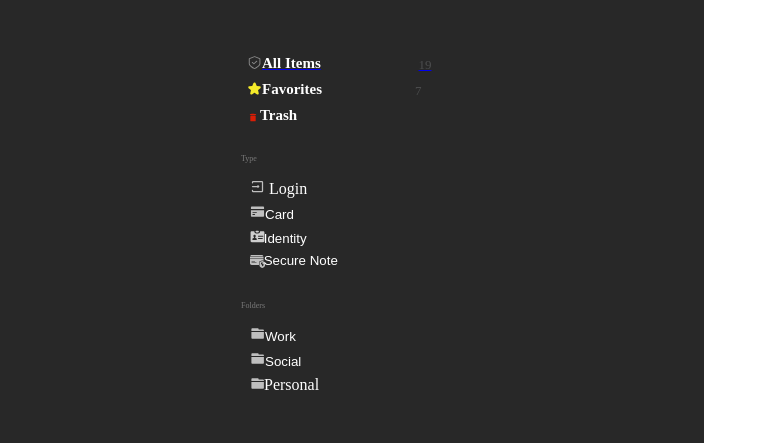
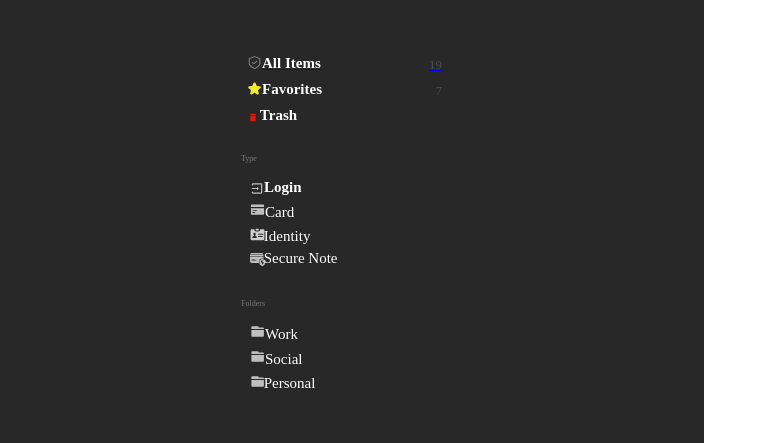
Before and after one commit to logicwang/dirbbble, a Vue app: page /#/ in a window 1280 px wide. Shown: the top 443 px of the page, without its empty margins (0-767 px from the left). Built offline with nearby package versions, Linux system fonts and the light colour scheme.

Commit message:
删除所有button

```diff
--- a/src/View/RegisterApp.vue
+++ b/src/View/RegisterApp.vue
@@ -20,7 +20,7 @@
               <h1 class="items fontsize">All Items</h1>
               <span class="number">19</span>
             </router-link>
-            <router-link to="/HelloWorld" class="items">
+            <router-link to="/Favorites" class="items">
               <li class="space">
                 <div class="icon-items">
                   <svg t="1658923382051" class="icon" viewBox="0 0 1024 1024" version="1.1"
@@ -55,19 +55,18 @@
             <div class="neirong">
               <div class="center-third">
                 <li class="name">
-                  <router-link to="/RegisterApp" class="items">
-                    <svg t="1659010871342" class="icon" viewBox="0 0 1024 1024" version="1.1"
+                  <router-link to="/RegisterApp" class="items flexstart">
+                    <svg t="1659010871342" class="icon-login" viewBox="0 0 1024 1024" version="1.1"
                       xmlns="http://www.w3.org/2000/svg" p-id="1978" width="15" height="15">
                       <path
                         d="M512 469.333v-40.746a23.467 23.467 0 0 1 6.699-16.427 22.656 22.656 0 0 1 32.426 0l82.176 83.413c8.96 9.046 8.96 23.808 0 32.854l-82.176 83.413a22.741 22.741 0 0 1-16.213 6.827A23.083 23.083 0 0 1 512 595.413v-40.746H170.667a42.667 42.667 0 0 1 0-85.334H512zM128 256v-42.667A85.333 85.333 0 0 1 213.333 128h597.334A85.333 85.333 0 0 1 896 213.333v597.334A85.333 85.333 0 0 1 810.667 896H213.333A85.333 85.333 0 0 1 128 810.667V768a42.667 42.667 0 0 1 85.333 0v42.667h597.334V213.333H213.333V256A42.667 42.667 0 1 1 128 256z"
                         p-id="1979" fill="#bfbfbf"></path>
                     </svg>
-                    Login
+                    <h1 class="items">Login</h1>
                   </router-link>
 
                 </li>
                 <li class="name">
-                  <button>
                   <svg t="1659010913722" class="icon" viewBox="0 0 1024 1024" version="1.1"
                     xmlns="http://www.w3.org/2000/svg" p-id="2980" width="15" height="15">
                     <path
@@ -75,10 +74,8 @@
                       p-id="2981" fill="#bfbfbf"></path>
                   </svg>
                   <router-link to="/Card" class="items">Card</router-link>
-                  </button>
                 </li>
                 <li class="name">
-                  <button>
                   <svg t="1659010944159" class="icon" viewBox="0 0 1024 1024" version="1.1"
                     xmlns="http://www.w3.org/2000/svg" p-id="3836" width="15" height="15">
                     <path
@@ -88,10 +85,8 @@
                   <router-link to="/RegisterApp" class="items right">
                     Identity
                   </router-link>
-                  </button>
                 </li>
                 <li class="name">
-                  <button>
                   <svg t="1659010990378" class="icon" viewBox="0 0 1024 1024" version="1.1"
                     xmlns="http://www.w3.org/2000/svg" p-id="5048" width="15" height="15">
                     <path
@@ -104,7 +99,6 @@
                   <router-link to="/RegisterApp" class="items Note">
                     Secure Note
                   </router-link>
-                  </button>
                 </li>
               </div>
             </div>
@@ -115,7 +109,6 @@
           <div class="neirong">
             <div class="center-third">
               <li class="name">
-                <button>
                 <svg t="1659012537214" class="icon" viewBox="0 0 1024 1024" version="1.1"
                   xmlns="http://www.w3.org/2000/svg" p-id="6902" width="15" height="15">
                   <path
@@ -123,10 +116,8 @@
                     fill="#bfbfbf" p-id="6903"></path>
                 </svg>
                 <router-link to="/RegisterApp" class="items">Work</router-link>
-                </button>
               </li>
               <li class="name">
-                <button>
                 <svg t="1659012537214" class="icon" viewBox="0 0 1024 1024" version="1.1"
                   xmlns="http://www.w3.org/2000/svg" p-id="6902" width="15" height="15">
                   <path
@@ -134,7 +125,6 @@
                     fill="#bfbfbf" p-id="6903"></path>
                 </svg>
                 <router-link to="/RegisterApp" class="items">Social</router-link>
-                </button>
               </li>
               <li class="name">
                 <svg t="1659012537214" class="icon" viewBox="0 0 1024 1024" version="1.1"
@@ -205,6 +195,16 @@ export default {
   .padding {
     padding: 55px 0 0 0;
 
+    .flexstart {
+      display: flex;
+      justify-content: flex-start;
+    }
+
+    .icon-login {
+      position: relative;
+      top: 2px;
+    }
+
     .Note {
       position: relative;
       bottom: 4px;
@@ -234,12 +234,6 @@ export default {
       padding-right: 87px;
     }
 
-    .flex button {
-      margin: 0;
-      padding: 0;
-      background: #282828;
-      border: none;
-    }
 
     .flex-type {
       padding-top: 30px;
@@ -270,7 +264,9 @@ export default {
 
     .items {
       color: #fff;
-      width: 95%;
+      width: 100%;
+      margin: 0;
+      font-size: 15px;
       border-radius: 5px;
       text-decoration: none;
     }
@@ -307,7 +303,7 @@ export default {
 
     .space {
       display: flex;
-      width: 95%;
+      width: 100%;
       border-radius: 5px;
       justify-content: space-between;
     }
```
Lines whose indentation alone changed are shown as unchanged.
